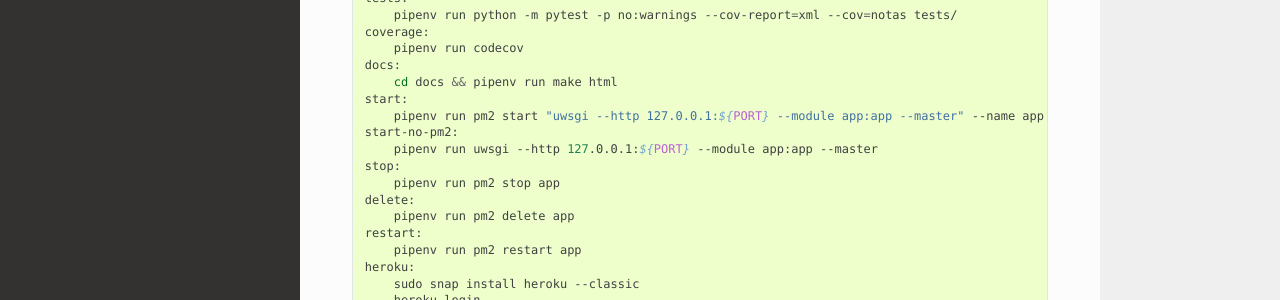
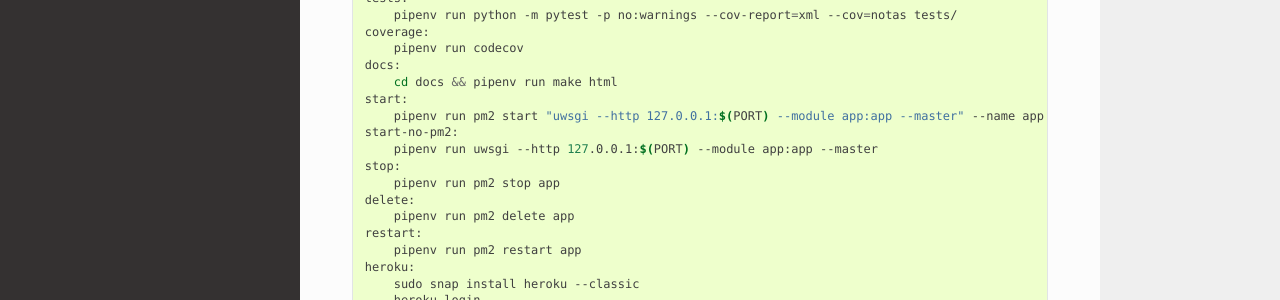
Before and after one commit to angelhodar/NotasIV, a Sphinx documentation site: the page built from docs/build.rst, in a window 1280 px wide and 900 px high. Shown: the part 407-707 px from the top of the window. Built offline with Sphinx 7.4.7 and the Read the Docs theme 2.0.0, drawn with Linux system fonts in a browser that asks for light colours.

Commit message:
Arregla fallo Heroku con var entorno Makefile. #18

```diff
--- a/docs/build.rst
+++ b/docs/build.rst
@@ -21,9 +21,9 @@ Como herramienta de construcción se ha usado un ``Makefile`` ubicado en la raí
     docs:
         cd docs && pipenv run make html
     start:
-        pipenv run pm2 start "uwsgi --http 127.0.0.1:${PORT} --module app:app --master" --name app
+        pipenv run pm2 start "uwsgi --http 127.0.0.1:$(PORT) --module app:app --master" --name app
     start-no-pm2:
-        pipenv run uwsgi --http 127.0.0.1:${PORT} --module app:app --master
+        pipenv run uwsgi --http 127.0.0.1:$(PORT) --module app:app --master
     stop:
         pipenv run pm2 stop app
     delete:
```
Also changed, not shown: 1 other file.
